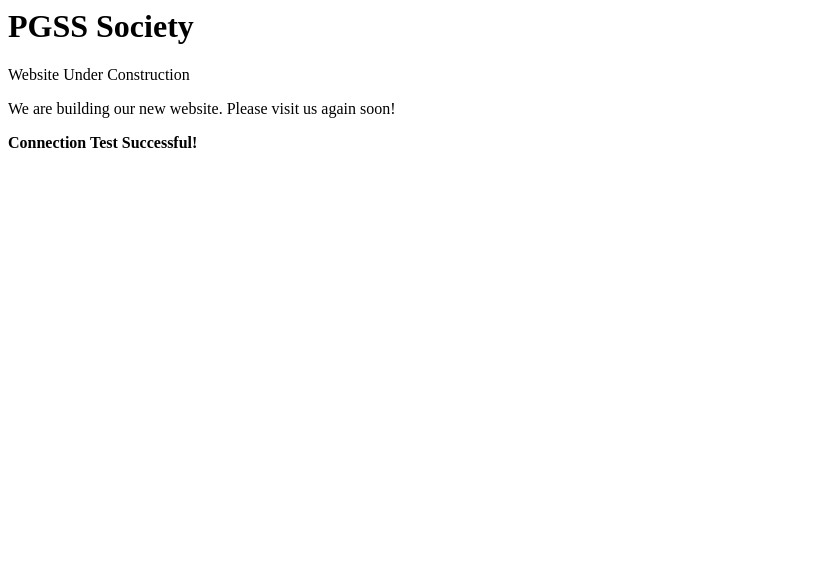
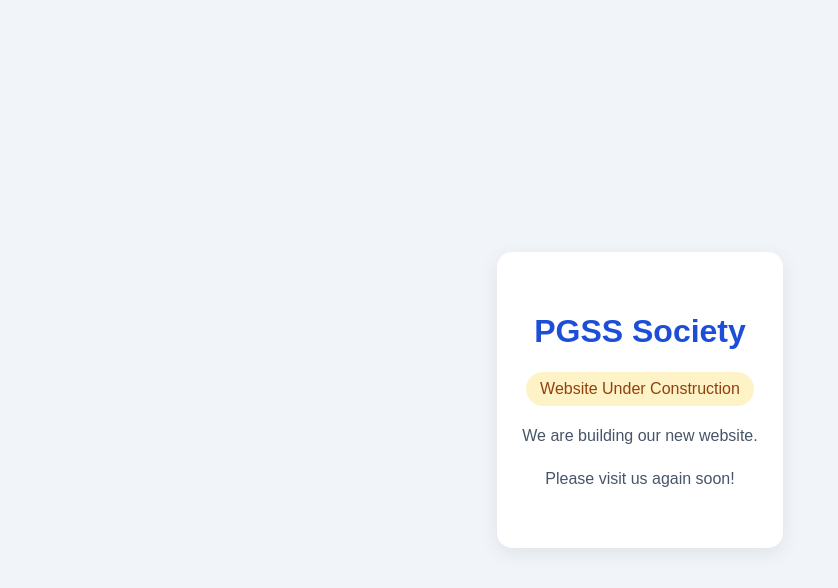
Before and after one commit to pgsssociety2020/pgss-society, a plain HTML site: page index.html in a window 1280 px wide. Shown: the whole page, without its empty margins (0-838 px from the left). Drawn offline with Linux system fonts and the light colour scheme.

Commit message:
Update index.html

```diff
--- a/index.html
+++ b/index.html
@@ -1,17 +1,46 @@
+
+<!DOCTYPE html>
+<html lang="en">
+<head>
+    <meta charset="UTF-8">
+    <meta name="viewport" content="width=device-width, initial-scale=1.0">
+    <title>PGSS Society</title>
+    <style>
+        body {
+            font-family: Arial, sans-serif;
+            background: #f1f5f9;
+            margin: 0;
+            min-height: 100vh;
+            display: flex;
+            justify-content: center;
+            align-items: center;
+            text-align: center;
+        }
+        .container {
+            background: white;
+            padding: 40px 25px;
+            margin: 20px;
+            border-radius: 15px;
+            box-shadow: 0 5px 20px rgba(0,0,0,0.08);
+            max-width: 500px;
+        }
+        h1 { color: #1d4ed8; }
+        p { color: #475569; line-height: 1.7; }
+        .status {
+            display: inline-block;
+            background: #fef3c7;
+            color: #92400e;
+            padding: 8px 14px;
+            border-radius: 20px;
+        }
+    </style>
+</head>
 <body>
     <div class="container">
         <h1>PGSS Society</h1>
-
         <div class="status">Website Under Construction</div>
-
-        <p>
-            We are building our new website.
-            Please visit us again soon!
-        </p>
-
-        <p>
-            <strong>Connection Test Successful!</strong>
-        </p>
+        <p>We are building our new website.</p>
+        <p>Please visit us again soon!</p>
     </div>
 </body>
 </html>
```
